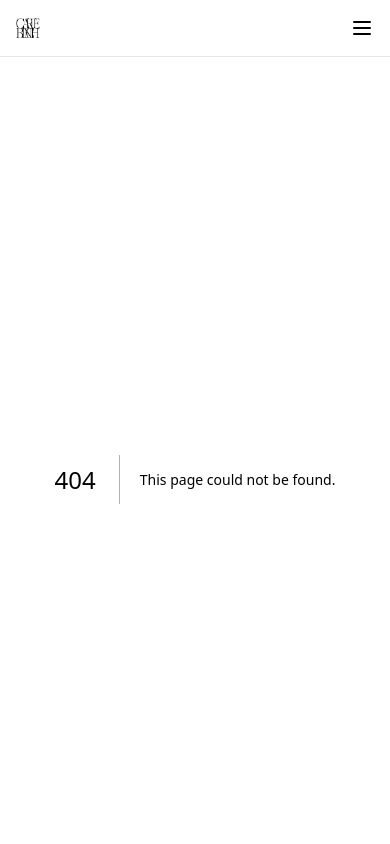
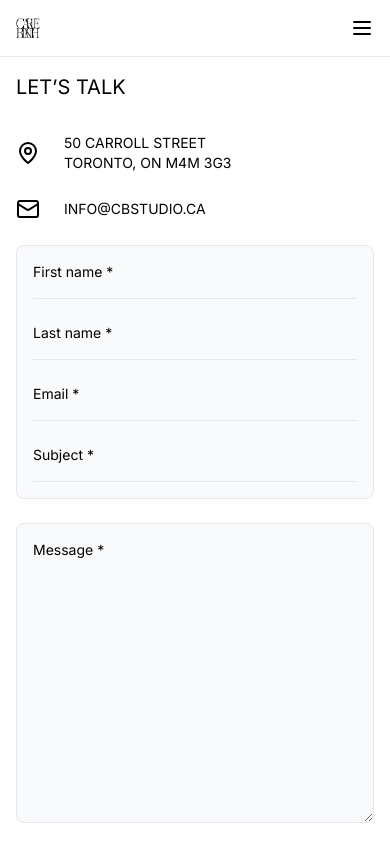
Before and after one commit to Asraful-code235/portfolio_v1, a Next.js app: page /contact in a window 390 px wide. Before the commit this address had no page. Shown: the top 844 px of the page. Built offline with nearby package versions, Linux system fonts and the light colour scheme.

Commit message:
Finished contact page mobile design

```diff
--- /dev/null
+++ b/app/contact/page.jsx
@@ -0,0 +1,60 @@
+import Button from "@/components/ui/Button";
+import PageContainer from "@/components/ui/PageContainer";
+import { Mail, MapPin } from "lucide-react";
+
+export default function page() {
+  return (
+    <PageContainer className="space-y-6 md:space-y-10 text-sm md:text-base">
+      <section>
+        <h3 className="text-xl md:text-3xl">LET’S TALK</h3>
+        <div className="space-y-6 mt-8">
+          <div className="flex items-center gap-6">
+            <MapPin className="w-6" />
+            <p>
+              50 CARROLL STREET <br />
+              TORONTO, ON M4M 3G3
+            </p>
+          </div>
+          <div className="flex items-center gap-6">
+            <Mail className="w-6" />
+            <p>INFO@CBSTUDIO.CA</p>
+          </div>
+        </div>
+      </section>
+
+      <form className="space-y-6">
+        <div className="p-4 border rounded-lg space-y-6 bg-gray-50">
+          <input
+            type="text"
+            placeholder="First name *"
+            className="w-full border-b pb-4 placeholder:text-black bg-transparent"
+          />
+          <input
+            type="text"
+            placeholder="Last name *"
+            className="w-full border-b pb-4 placeholder:text-black bg-transparent"
+          />
+          <input
+            type="text"
+            placeholder="Email *"
+            className="w-full border-b pb-4 placeholder:text-black bg-transparent"
+          />
+          <input
+            type="text"
+            placeholder="Subject *"
+            className="w-full border-b pb-4 placeholder:text-black bg-transparent"
+          />
+        </div>
+
+        <textarea
+          placeholder="Message *"
+          className="w-full h-[300px] p-4 border rounded-lg space-y-6 bg-gray-50 placeholder:text-black"
+        ></textarea>
+
+        <Button variant="warning" className="w-full">
+          Submit
+        </Button>
+      </form>
+    </PageContainer>
+  );
+}
```
